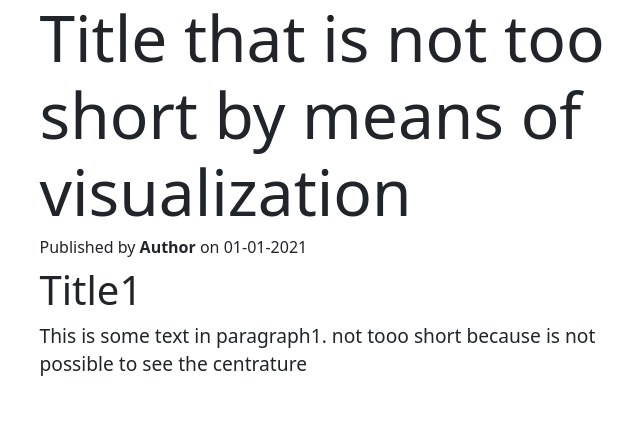
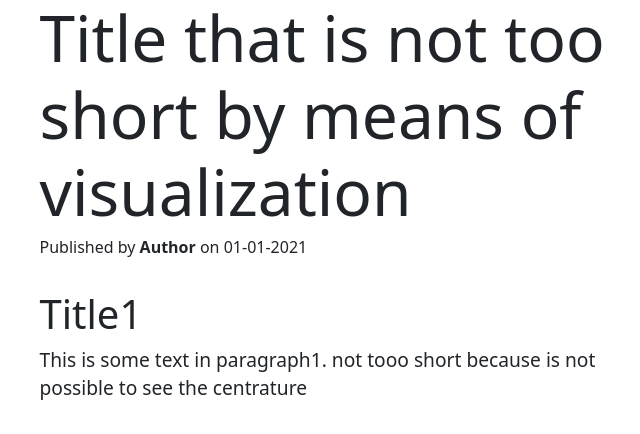
Before and after one commit to NicolaGasparotto/WEBAPPLICATION, a React (Vite) app in the folder client/: page / in a window 1280 px wide. Shown: the top 434 px of the page, without its empty margins (287-927 px from the left). Built offline with nearby package versions, Linux system fonts and the light colour scheme.

Commit message:
margin set ?

```diff
--- a/client/src/components/WebPage.jsx
+++ b/client/src/components/WebPage.jsx
@@ -16,8 +16,7 @@ function WebPage(){
                 <h1 className="title">{page.title}</h1>
                 <h3 className="subtitle">Published by <b>{page.author}</b> on {page.publicationDate.format('DD-MM-YYYY')} </h3>
             </header>
-        </Container>
-        <Container className="justify-content-center col-md-10 col-lg-6 col-xl-7">
+
             <article>
                 {lContent.map((contentI) => {
                         if(contentI.type === 'header'){
--- a/client/src/components/style.css
+++ b/client/src/components/style.css
@@ -1,3 +1,4 @@
+
 .title{
     font-size: 4.0rem;
     font-weight: 500;
@@ -21,3 +22,7 @@ p {
     font: Lora;
     font-size: 1.2rem;
 }
+
+article {
+    margin-top: 2rem;
+}
```
Lines whose indentation alone changed are shown as unchanged.
